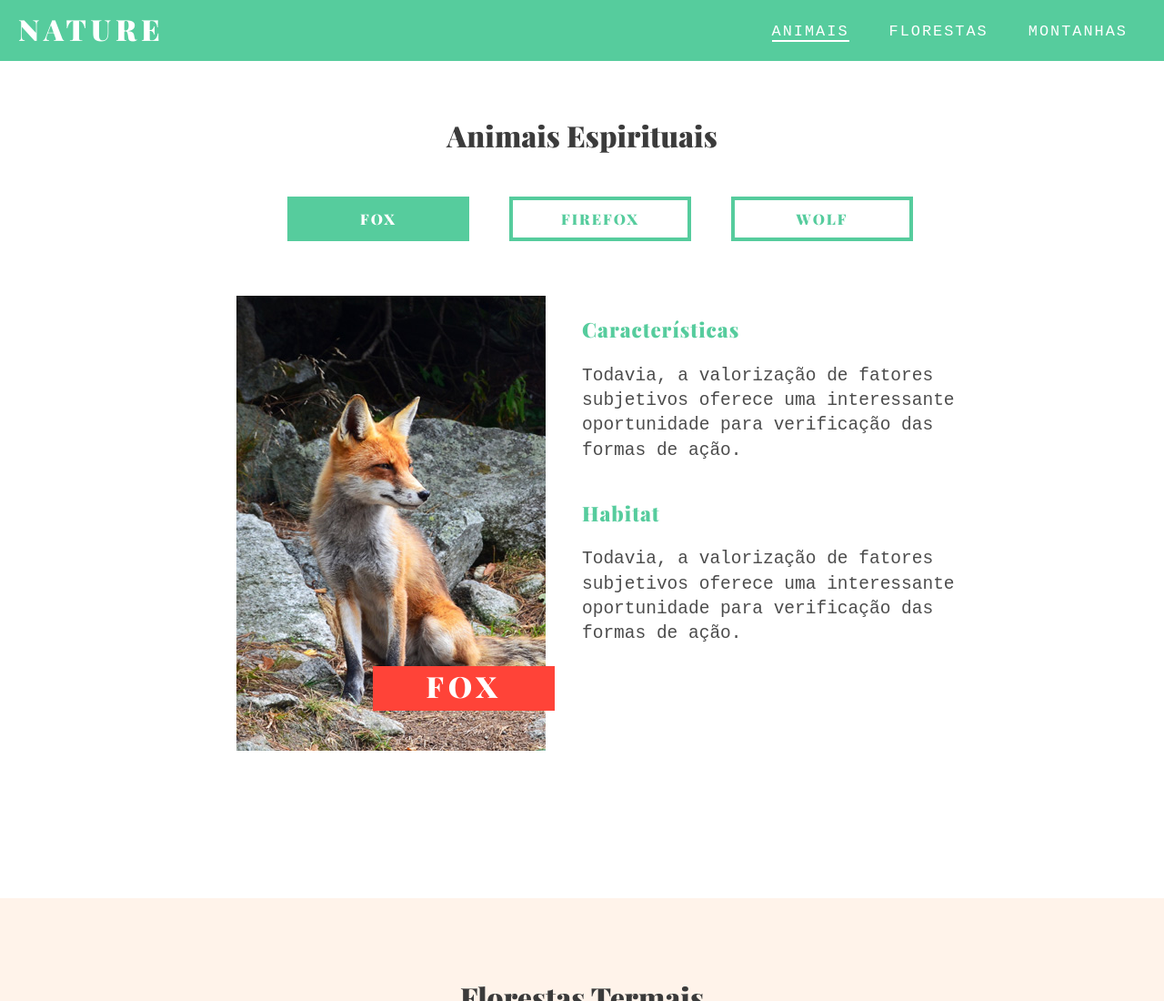
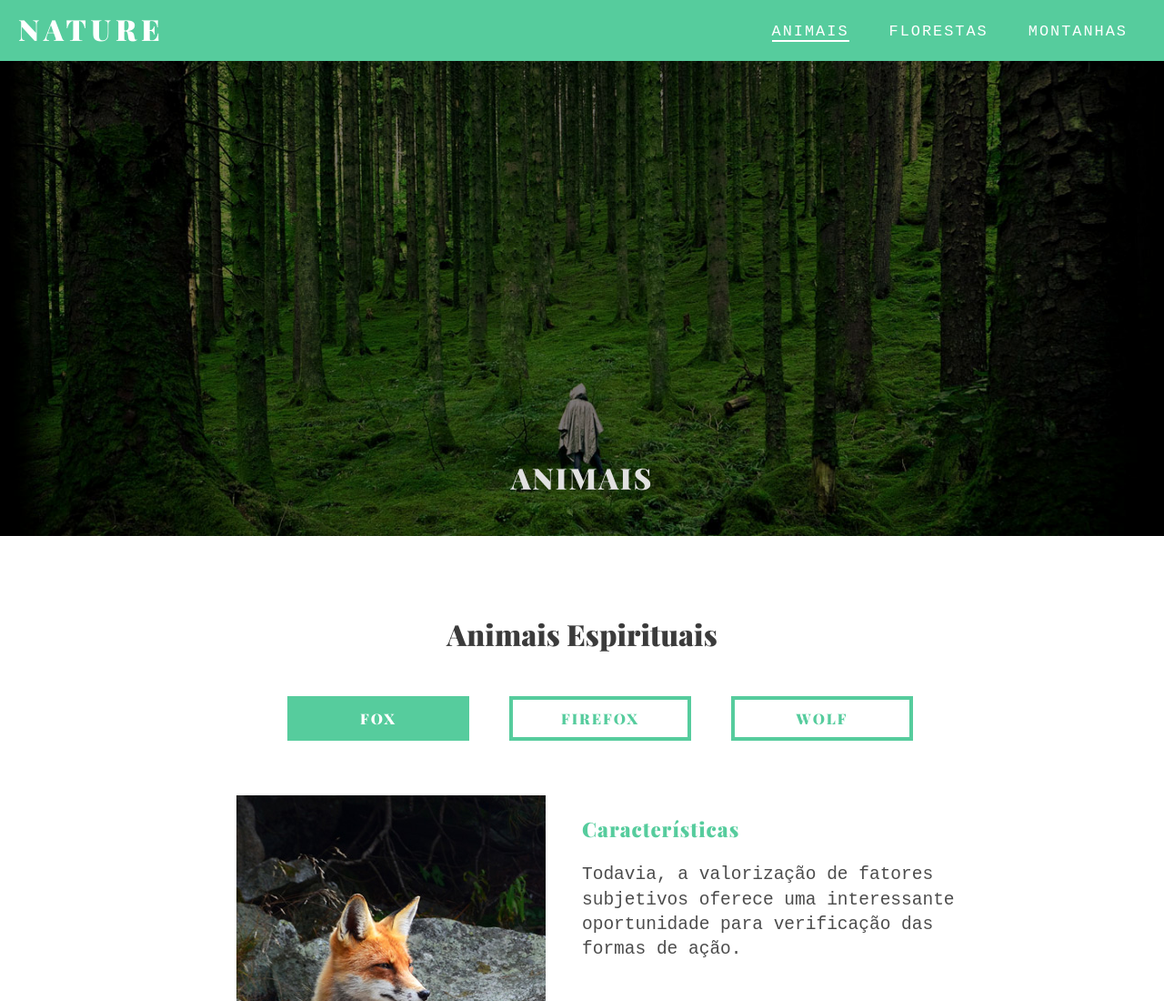
Before and after one commit to brunoseiji/origamid-jquery, a plain HTML site: page index.html in a window 1280 px wide. Shown: the top 1100 px of the page at 91% size. Drawn offline with nearby package versions, Linux system fonts and the light colour scheme.

Commit message:
Criação do Slide

```diff
--- a/css/style.css
+++ b/css/style.css
@@ -114,7 +114,7 @@ h1 {
 	color: #3B3B3B;
 }
 
-h2 {
+.item h2 {
 	display: inline-block;
 	padding: 0 20px 6px 20px;
 	min-width: 200px;
@@ -143,7 +143,7 @@ p {
 	margin-bottom: 40px;
 }
 
-img {
+.item-img img {
 	display: block;
 	max-width: 100%;
 	float: right;
@@ -219,6 +219,7 @@ img {
 }
 
 @media only screen and (max-width: 768px) {
+
 .mobile-btn {
 	display: block;
 	color: white;
@@ -262,8 +263,8 @@ img {
 	position: fixed;
 	background: #56CC9D;
 	padding: 10px;
-		right: 0;
 	top: 60px;
+	right: 0px;
 	opacity: 0;
 	visibility: hidden;
 	transform: translate3d(60px, 0px, 0px);
@@ -285,4 +286,43 @@ img {
 	width: 100%;
 	text-align: center;
 }
+
 }
+
+.introducao {
+	background: black;
+}
+
+.introducao h2 {
+	color: white;
+	text-align: center;
+	font-size: 2em;
+	text-transform: uppercase;
+	letter-spacing: 2px;
+	margin-top: -2em;
+	margin-bottom: 2em;
+	line-height: 0;
+}
+
+.introducao img {
+	display: block;
+	margin: 0 auto;
+	max-width: 100%;
+}
+
+.slide {
+	position: relative;
+	overflow: hidden;
+}
+
+.slide > * {
+	width: 100%;
+	position: absolute;
+	opacity: 0;
+	transition: .5s;
+}
+
+.slide > .active {
+	position: relative;
+	opacity: 1;
+}
--- a/index.html
+++ b/index.html
@@ -1,7 +1,6 @@
 <!DOCTYPE html>
 <html>
 <head>
-	<meta charset="utf-8">
 	<title>Nature - Scroll</title>
 	<link href="https://fonts.googleapis.com/css?family=Playfair+Display:900" rel="stylesheet">
 	<link rel="stylesheet" type="text/css" href="css/style.css">
@@ -23,6 +22,21 @@
 			</ul>
 		</nav>
 	</header>
+
+	<section class="introducao slide">
+		<div>
+			<img src="img/slide/slide-1.jpg" alt="Animais">
+			<h2>Animais</h2>
+		</div>
+		<div>
+			<img src="img/slide/slide-2.jpg" alt="Florestas">
+			<h2>Florestas</h2>
+		</div>
+		<div>
+			<img src="img/slide/slide-3.jpg" alt="Montanhas">
+			<h2>Montanhas</h2>
+		</div>
+	</section>
 
 	<section class="container animais" data-group="animais" id="animais">
 
--- a/js/app.js
+++ b/js/app.js
@@ -1,3 +1,4 @@
+// Mudar tab ao click
 $('[data-group]').each(function(){
 	var $allTarget = $(this).find('[data-target]'),
 			$allClick = $(this).find('[data-click]'),
@@ -20,6 +21,7 @@ $('[data-group]').each(function(){
 	});
 });
 
+// Scroll suave para link interno
 $('.menu-nav a[href^="#"]').click(function(e){
 	e.preventDefault();
 	var id = $(this).attr('href'),
@@ -30,6 +32,7 @@ $('.menu-nav a[href^="#"]').click(function(e){
 	}, 500);
 });
 
+// Scroll suave para o topo
 $('.logo').click(function(e){
 	e.preventDefault();
 	$('html, body').animate({
@@ -37,16 +40,17 @@ $('.logo').click(function(e){
 	}, 500)
 });
 
+// Mudar para active o menu de acordo com a sua área
 $('section').each(function(){
-	var height = $(this).height(), // Pega o tamanho total da section
-		offsetTop = $(this).offset().top, // Distância da section até o topo
-		menuHeight = $('.menu').innerHeight(),
-		id = $(this).attr('id'), // Atribui o id da section na variável id
-		$itemMenu = $('a[href="#' + id + '"]'); // Atribui o href com o #id na variavel $itemMenu
+	var height = $(this).height(),
+			offsetTop = $(this).offset().top,
+			menuHeight = $('.menu').innerHeight(),
+			id = $(this).attr('id'),
+			$itemMenu = $('a[href="#' + id + '"]');
 
 	$(window).scroll(function(){
-		var scrollTop = $(window).scrollTop(); // Coloca na variável scrollTop a distancia do scroll na tela até o topo
-		if (offsetTop - menuHeight < scrollTop && offsetTop + height - menuHeight > scrollTop) {
+		var scrollTop = $(window).scrollTop();
+		if(offsetTop - menuHeight < scrollTop && offsetTop + height - menuHeight > scrollTop) {
 			$itemMenu.addClass('active');
 		} else {
 			$itemMenu.removeClass('active');
@@ -54,7 +58,24 @@ $('section').each(function(){
 	});
 });
 
+// Botão do menu mobile
 $('.mobile-btn').click(function(){
-	$(this).toggleClass('active'); // toggleClass ativa ou desativa caso já estiver ativado
+	$(this).toggleClass('active');
 	$('.mobile-menu').toggleClass('active');
 });
+
+// Slider
+$('.slide > :first').addClass('active');
+
+function rotateSlide() {
+	var activeSlide = $('.slide > .active'),
+		 nextSlide = activeSlide.next();
+
+	if(nextSlide.length == 0) {
+		nextSlide = $('.slide > :first')
+	}
+	activeSlide.removeClass('active');
+	nextSlide.addClass('active');
+}
+
+setInterval(rotateSlide, 2000);
```
Also changed, not shown: img/slide/slide-1.jpg (added), img/slide/slide-2.jpg (added), img/slide/slide-3.jpg (added). Lines whose indentation alone changed are shown as unchanged.
